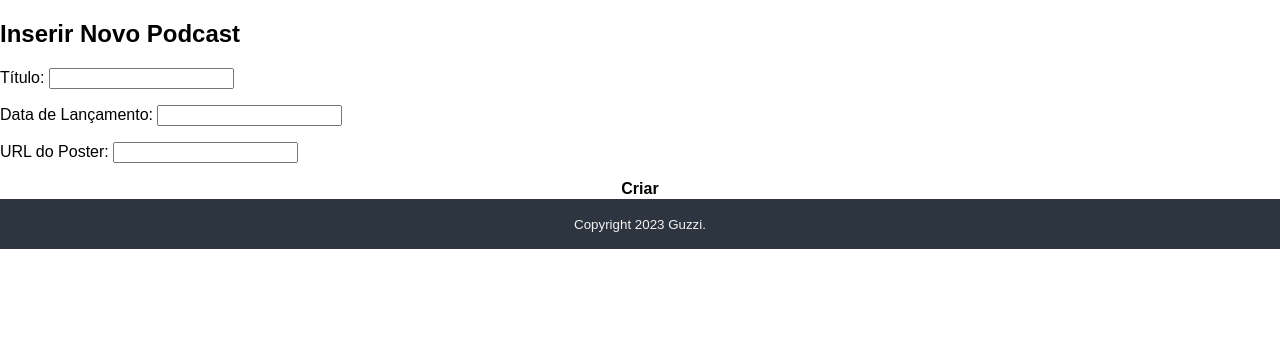
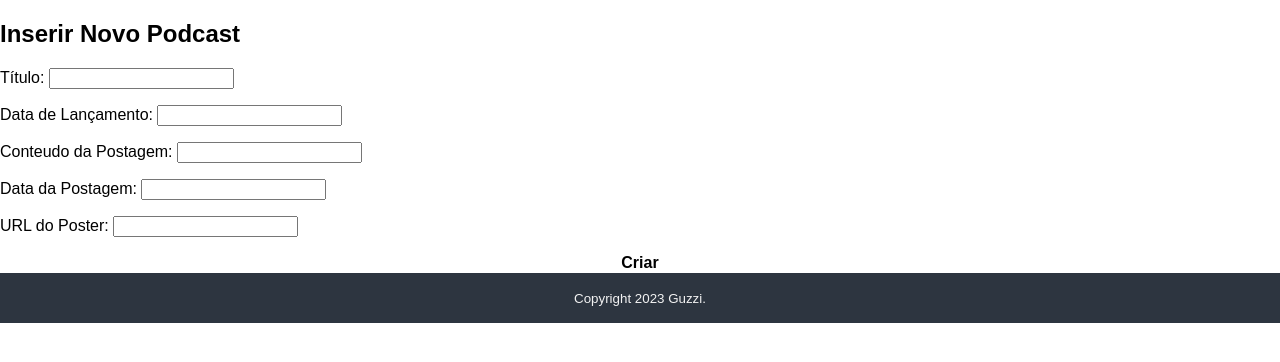
Before and after one commit to carineguzzi/Podiversos, a Django app: page /post/create/ in a window 1280 px wide. Shown: the part 88-450 px from the top of the page. Run offline with Django 4.2, Linux system fonts and the light colour scheme.

Commit message:
atualização da views com Django form

```diff
--- a/post/admin.py
+++ b/post/admin.py
@@ -1,6 +1,5 @@
 from django.contrib import admin
 
-from .models import Post, Review
+from .models import Post
 
 admin.site.register(Post)
-admin.site.register(Review)
--- a/post/forms.py
+++ b/post/forms.py
@@ -8,10 +8,14 @@ class PostForm(ModelForm):
         fields = [
             'name',
             'release_year',
+            'conteudo',
+            'data_postagem',
             'poster_url',
         ]
         labels = {
             'name': 'Título',
             'release_year': 'Data de Lançamento',
+            'conteudo': 'Conteudo da Postagem',
+            'data_postagem': 'Data da Postagem',
             'poster_url': 'URL do Poster',
         }
--- a/post/models.py
+++ b/post/models.py
@@ -5,18 +5,9 @@ from django.conf import settings
 class Post(models.Model):
     name = models.CharField(max_length=255)
     release_year = models.IntegerField()
+    conteudo = models.CharField(max_length=400)
+    data_postagem = models.DateTimeField()
     poster_url = models.URLField(max_length=200, null=True)
 
     def __str__(self):
         return f'{self.name} ({self.release_year})'
-
-
-class Review(models.Model):
-    author = models.ForeignKey(settings.AUTH_USER_MODEL,
-                               on_delete=models.CASCADE)
-    text = models.CharField(max_length=255)
-    likes = models.IntegerField(default=0)
-    post = models.ForeignKey(Post, on_delete=models.CASCADE)
-
-    def __str__(self):
-        return f'"{self.text}" - {self.author.username}'
--- a/post/temp_data.py
+++ b/post/temp_data.py
@@ -5,12 +5,20 @@ post_data = [{
     "Mano a Mano",
     "release_year":
     "20/07/2023",
+    "conteudo":
+    "Este podcast fala sobre as dificuldades enfrentadas até se alcançar o sucesso",
+    "data_postagem":
+    "2023-11-09 07:30:56",
     "poster_url":
     "https://aloalobahia.com/images/p/ivetemanoamano.png"
 },{
     "id": "2",
     "name": "Podpah:TATA e BOO",
     "release_year": "14/09/2023",
+    "conteudo":
+    "Podcast diverso apresentado por duas mulheres",
+    "data_postagem":
+    "2023-11-07 09:25:50",
     "poster_url":
     "https://www.estrelando.com.br/uploads/2022/07/21/poddelas-nota-1658406355.450x270.jpg"
 }
--- a/post/templates/post/detail.html
+++ b/post/templates/post/detail.html
@@ -6,11 +6,15 @@
 
     <div class = "container">
     <section class="lista-de-posts">
-        <h2>Detalhes do Podcast{{ post.name }} ({{ post.release_year }})</h2>
+        <h2>Detalhes do Podcast </h2>
         <img src="{{ post.poster_url }}" alt="Poster do filme {{ post.name}}" />
         <ul>
             <li>Nome: {{ post.name }}</li>
             <li>Ano de Lançamento: {{ post.release_year }}</li>
+            <li>Conteúdo do Post: </li>
+            <p>{{post.conteudo}}</p>
+            <li>Data de Postagem:</li>
+            <p>{{post.data_postagem}}</p>
             <li><a href="{% url 'post:update' post.id %}">Editar</a></li>
             <li><a href="{% url 'post:delete' post.id %}">Apagar</a></li>
         </ul>
--- a/post/templates/post/index.html
+++ b/post/templates/post/index.html
@@ -14,7 +14,7 @@
             <a href="{% url 'post:detail' post.id %}"> <!-- modifique esta linha -->
             <a href="{% url 'post:detail' forloop.counter %}">
             <img src="{{ post.poster_url }}" alt="Poster do filme {{ post.name}}"/></a>
-            <p>{{ post.name }} ({{ post.release_year }})</p>
+            <p>{{ post.name }} {{post.conteudo}} {{post.data_postagem}} ({{ post.release_year }})</p>
         </article>
         {% endfor %}
         <p class="lista-de-posts">
--- a/post/templates/post/update.html
+++ b/post/templates/post/update.html
@@ -1,7 +1,7 @@
 {% extends 'base.html' %}
 
 {% block content %}
-<h2>Atualizar Dados do Podcast{{ post.name }} ({{ post.release_year}})</h2>
+<h2>Atualizar Dados do Podcast{{ post.name }} {{post.conteudo}} {{post.data_postagem}} ({{ post.release_year}})</h2>
 <form method="POST" action="{% url 'post:update' post.id%}">
     {% csrf_token %}
     {{ form.as_p }}
--- a/post/views.py
+++ b/post/views.py
@@ -20,10 +20,12 @@ def create_post(request):
         if form.is_valid():
             post_name = form.cleaned_data['name']
             post_release_year = form.cleaned_data['release_year']
+            post_conteudo = form.cleaned_data['conteudo']
+            post_data_postagem = form.cleaned_data['data_postagem']
             post_poster_url = form.cleaned_data['poster_url']
             post = Post(name=post_name,
-                          release_year=post_release_year,
-                          poster_url=post_poster_url)
+                          release_year=post_release_year, conteudo = post_conteudo,
+                          data_postagem = post_data_postagem, poster_url=post_poster_url)
             post.save()
             return HttpResponseRedirect(
                 reverse('post:detail', args=(post.id, )))
@@ -32,15 +34,15 @@ def create_post(request):
     context = {'form': form}
     return render(request, 'post/create.html', context)
 
-
 def update_post(request, post_id):
     post = get_object_or_404(Post, pk=post_id)
-
     if request.method == "POST":
         form = PostForm(request.POST)
         if form.is_valid():
             post.name = form.cleaned_data['name']
             post.release_year = form.cleaned_data['release_year']
+            post_conteudo = form.cleaned_data['conteudo']
+            post_data_postagem = form.cleaned_data['data_postagem']
             post.poster_url = form.cleaned_data['poster_url']
             post.save()
             return HttpResponseRedirect(
@@ -50,19 +52,17 @@ def update_post(request, post_id):
             initial={
                 'name': post.name,
                 'release_year': post.release_year,
+                'conteudo' : post.conteudo,
+                'data_postagem' : post.data_postagem,
                 'poster_url': post.poster_url
             })
-
     context = {'post': post, 'form': form}
     return render(request, 'post/update.html', context)
 
-
 def delete_post(request, post_id):
     post = get_object_or_404(Post, pk=post_id)
-
     if request.method == "POST":
         post.delete()
         return HttpResponseRedirect(reverse('post:index'))
-
     context = {'post': post}
     return render(request, 'post/delete.html', context)
```
Also changed, not shown: db.sqlite3, post/migrations/0001_initial.py.
